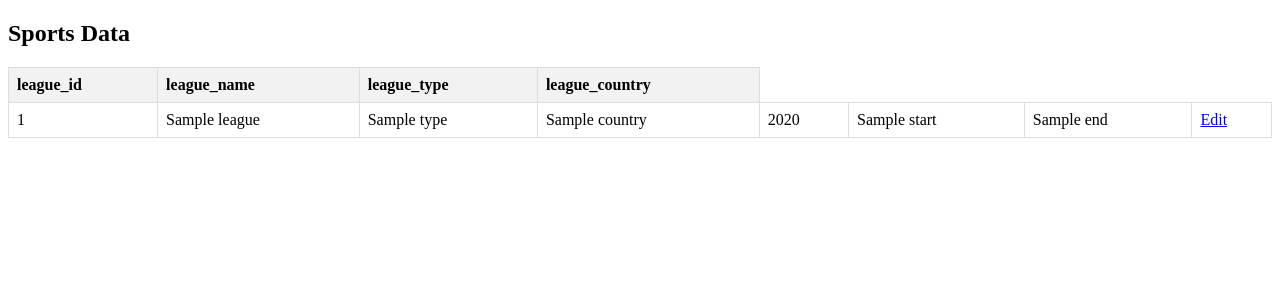
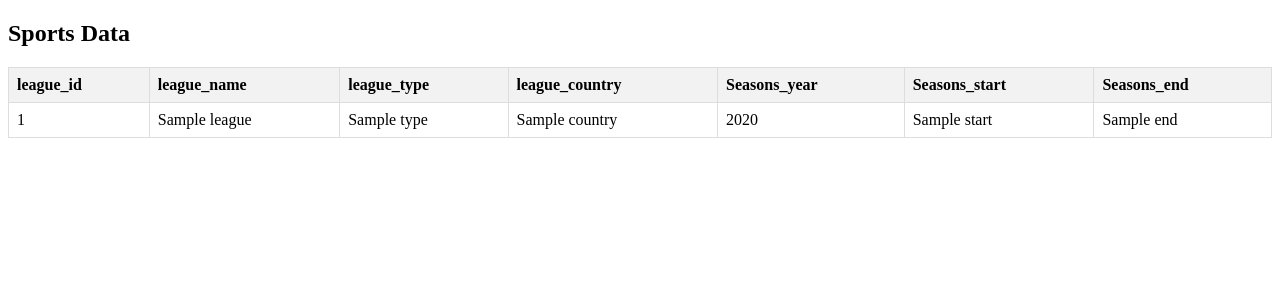
Before and after one commit to Foram224/sports_api_project, a Django app: template sports_api_app/templates/sportsData.html in a window 1280 px wide. Shown: the top 300 px of the page. Run offline with Django 5.2, Linux system fonts and the light colour scheme; the template is opened without the code that fills it: most values are stand-ins (such as "Sample title", 1, 10 or a date in 2020).

Commit message:
Update sportsData.html

```diff
--- a/sports_api_app/templates/sportsData.html
+++ b/sports_api_app/templates/sportsData.html
@@ -30,6 +30,9 @@
             <th>league_name</th>
             <th>league_type</th>
             <th>league_country</th>
+            <th>Seasons_year</th>
+            <th>Seasons_start</th>
+            <th>Seasons_end</th>
 
         </tr>
     </thead>
@@ -45,11 +48,11 @@
                 <td>{{item.seasons.year}}</td>
                 <td>{{item.seasons.start}}</td>
                 <td>{{item.seasons.end}}</td>
-                <td><a href="{% url 'edit_data' item.league.id %}">Edit</a></td>
-
             </tr>
         {% endfor %}
     </tbody>
 </table>
+
+
 </body>
 </html>
```
